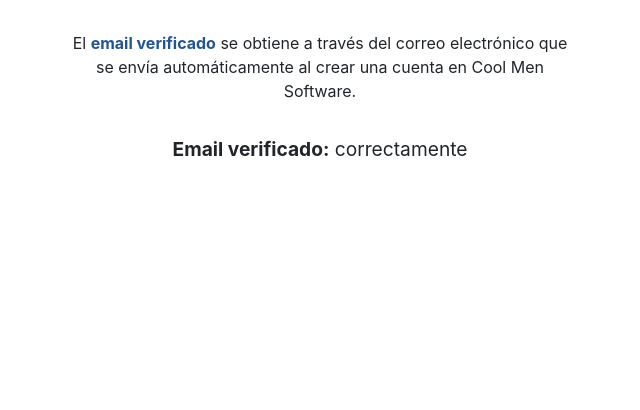
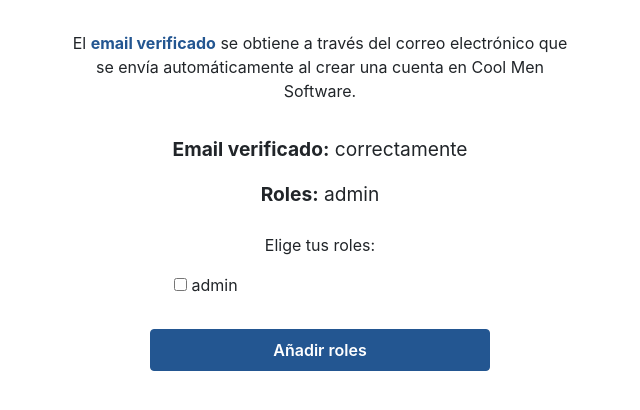
Before and after one commit to isroma/CMS-Cool-Men-Software, a Django app: page /users/profile in a window 1280 px wide. Shown: the part 202-612 px from the top of the page, without its empty margins (320-960 px from the left). Run offline with Django 3.2, Linux system fonts and the light colour scheme; a user stored in the database is signed in; tables that the repository leaves empty hold one stand-in row (values such as "Sample post"); parts of the project's set-up code (start-up, migrations or seed data) failed here and were passed over; some libraries are stand-ins or nearby versions.

Commit message:
Users can now add their own roles outside of Django Admin

```diff
--- a/djangocms/users/forms.py
+++ b/djangocms/users/forms.py
@@ -1,6 +1,6 @@
 from django import forms
 from django.forms import ModelForm
-from users.models import Profile
+from users.models import Profile, Role
 from django.contrib.auth.models import User
 
 
@@ -46,12 +46,27 @@ class PasswordForm(forms.Form):
         exclude = ['username', 'password', 'password_repeat']
 
 
-class ProfileForm(forms.Form):
+class ChangePasswordForm(forms.Form):
     """
     Model form for user changing his password with the old one
-    TODO: it should be renamed to a clearer name like ChangePasswordForm
     """
 
     old_password = forms.CharField(widget=forms.PasswordInput(attrs={'class':'form-control'}), label="Contraseña antigua")
     password = forms.CharField(widget=forms.PasswordInput(attrs={'class':'form-control'}), label="Nueva contraseña")
     password_repeat = forms.CharField(widget=forms.PasswordInput(attrs={'class':'form-control'}), label="Repetir nueva contraseña")
+
+
+class RolesForm(forms.Form):
+    """
+    Model form for user adding its own roles
+    """
+
+    roles = forms.ModelMultipleChoiceField(
+        queryset=Role.objects.all(),
+        widget=forms.CheckboxSelectMultiple
+    )
+
+    class Meta:
+        model = Profile
+        fields = ['roles']
+        exclude = ['user', 'verified']
--- a/djangocms/users/templates/profile.html
+++ b/djangocms/users/templates/profile.html
@@ -17,7 +17,7 @@
       </div>
       <div class="row">
          <div class="col-md-4 mx-auto">
-            <div class="myform form">
+            <div>
                <div>
                   <div class="text-center pt-2">
                      <p style="font-size: larger;"><b>Email verificado:</b>
@@ -27,9 +27,34 @@
                         incorrectamente
                         {% endif %}
                      </p>
+                     <p style="font-size: larger;"><b>Roles:</b>
+                        {% for rol in roles %}
+                           {{ rol }}
+                        {% endfor %}
+                     </p>
                   </div>
                </div>
             </div>
+            {% if admin_form == False %}
+            <div class="myform form">
+               <form action="{% url 'profile' %}" method="post">
+                  <p class="text-center pt-2">Elige tus roles:</p>
+                  {% csrf_token %}
+                  <div class="form-group pl-4">
+                     {% for rol in form.roles %}
+                        <div class="checkbox">
+                           {{ rol }}
+                        </div>
+                     {% endfor %}
+                  </div>
+                  <div class="text-center pt-2">
+                     <button type="submit" class="btn btn-block login-button" style="padding: 8px 25px;">
+                        Añadir roles
+                     </button>
+                  </div>
+               </form>
+            </div>
+            {% endif %}
          </div>
       </div>
    </div>
--- a/djangocms/users/views.py
+++ b/djangocms/users/views.py
@@ -2,8 +2,8 @@ from django.shortcuts import render, redirect
 from django.contrib.auth import authenticate, login as do_login, logout as do_logout, update_session_auth_hash
 from django.contrib.auth.forms import AuthenticationForm, UserCreationForm
 from django.contrib.auth.models import User
-from users.forms import RegisterForm, LoginForm, PasswordForm, ProfileForm
-from users.models import Profile
+from users.forms import RegisterForm, LoginForm, PasswordForm, ChangePasswordForm, RolesForm
+from users.models import Profile, Role
 from django.template.loader import render_to_string, get_template
 from django.utils.http import urlsafe_base64_encode, urlsafe_base64_decode
 from django.utils.encoding import force_bytes, force_text
@@ -197,7 +197,7 @@ def change_password(request):
     It handles (almost) all input exception
     """
 
-    form = ProfileForm(request.POST or None)
+    form = ChangePasswordForm(request.POST or None)
 
     if request.method == 'POST':
         if form.is_valid():
@@ -236,9 +236,23 @@ def profile(request):
 
     user = Profile.objects.get(user=request.user)
 
+    form = RolesForm(request.POST or None)
+
+    if request.method == 'POST':
+        if form.is_valid():
+            return redirect('/')
+
     context = {
         'username': request.user.username,
         'verified': user.verified,
+        'roles': user.roles.all(),
+        'form': form,
+        'admin_form': False
     }
 
+    if request.user.username == 'admin':
+        for i in range(Role.objects.count()):
+            user.roles.add(Role.objects.get(pk=i + 1))
+            context['admin_form'] = True
+
     return render(request, 'profile.html', context)
```
